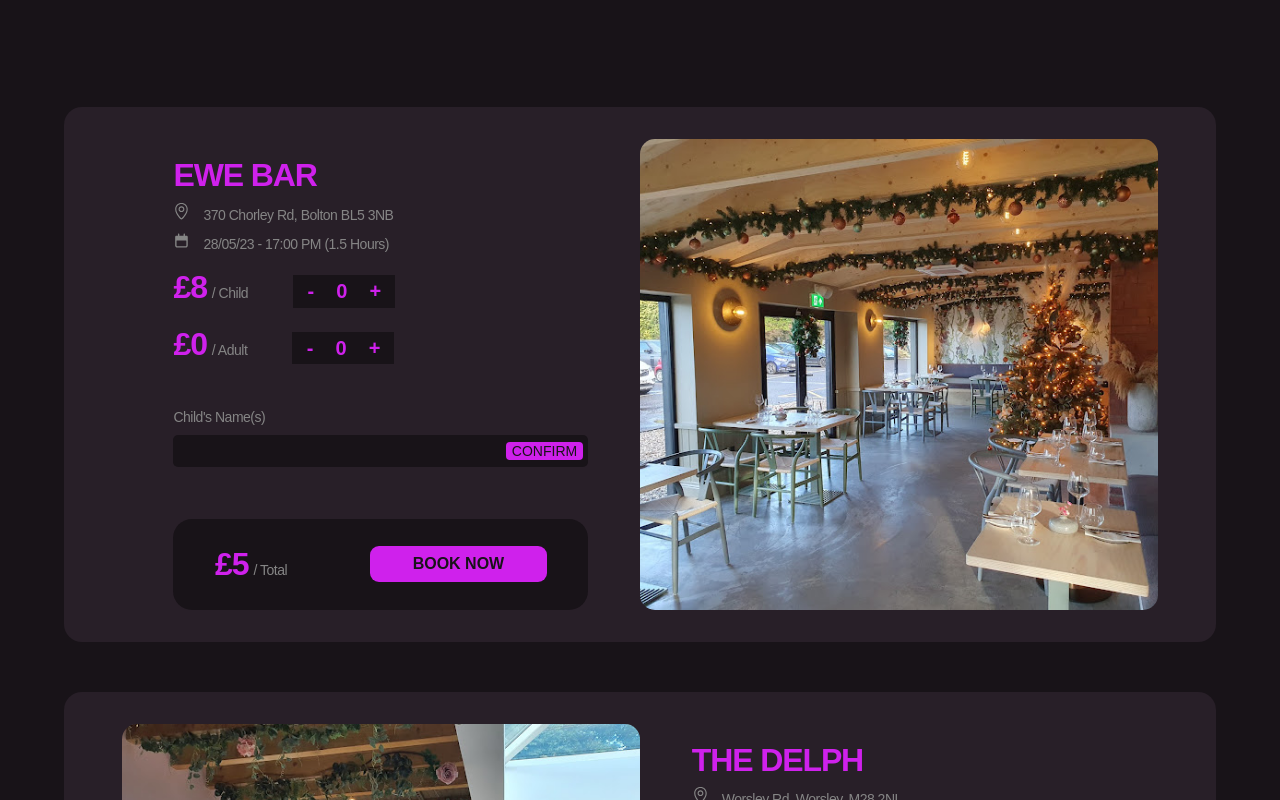
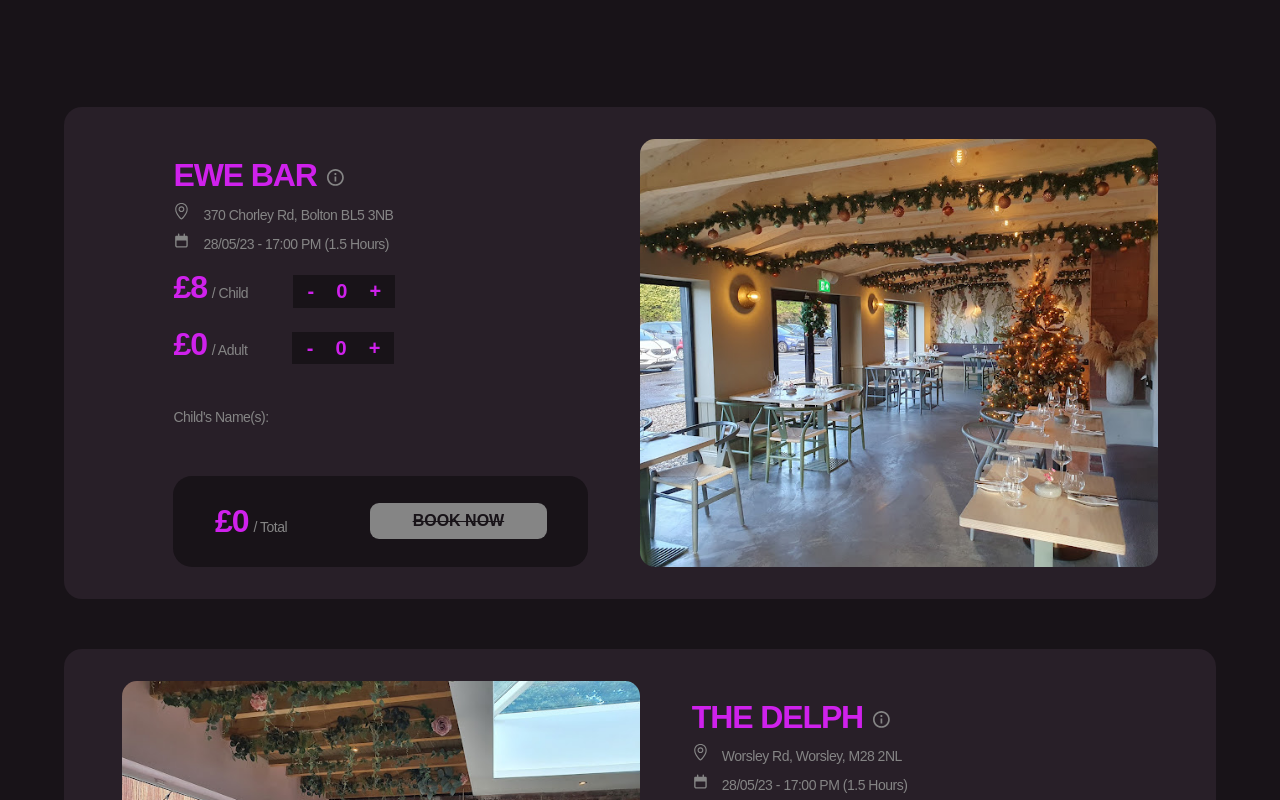
Before and after one commit to fuglyuckDev/louby-lou-new, a Next.js app: page /events in a window 1280 px wide. Shown: the part 780-1580 px from the top of the page. Built offline with nearby package versions, Linux system fonts and the light colour scheme.

Commit message:
Added stripe support
Make sure to env sec

```diff
--- a/components/Burger/Burger.module.scss
+++ b/components/Burger/Burger.module.scss
@@ -9,7 +9,7 @@
 }
 
 .dialog {
-  transition: 0.5;
+  transition: 0.5s;
   width: 100vw;
   height: 100vh;
   background-color: rgba(0, 0, 0, 0.6);
--- a/components/Events/Events.jsx
+++ b/components/Events/Events.jsx
@@ -1,11 +1,68 @@
-import React from "react";
+import React, { useEffect, useState } from "react";
 import styles from "./Events.module.scss";
 import Image from "next/image";
 
 const Events = ({ position, data }) => {
-  const array = [1];
+  const [childCount, setChildCount] = useState(0);
+  const [adultCount, setAdultCount] = useState(0);
+  const [total, setTotal] = useState(0);
+  const [names, setNames] = useState([]);
+  const [lineItems, setLineItems] = useState({});
+
+  let stripeData = [
+    {
+      amount: total * 100,
+      name: data.name + " " + data.date,
+      currency: "GBP",
+      quantity: 1,
+      description: `${adultCount}x Adults, ${childCount}x Children (${names.join(
+        ", "
+      )})`,
+    },
+  ];
+
+  useEffect(() => {
+    setTotal(
+      childCount * data.price[1].child + adultCount * data.price[0].adult
+    );
+  }, [childCount, adultCount]);
+
+  useEffect(() => {
+    childCount === 0 ? setNames([]) : null;
+  }, [childCount]);
+
+  useEffect(() => {
+    setLineItems(stripeData);
+  }, [childCount, adultCount, names, total]);
+
+  const handleNames = (e) => {
+    e.preventDefault();
+    setNames([...names, e.target[0].value]);
+  };
+
+  const checkNames = (input, e) => {
+    input.value !== ""
+      ? (e.target.className = styles.confirm__Button__Greyed)
+        ? (input.style = "color: #cf21ec; pointer-events: none")
+        : null
+      : null;
+  };
+
   return (
     <div className={styles.container}>
+      <dialog className={styles.event__Description} id={data.id}>
+        <h1>{data.name}</h1>
+        <div>
+          <p>{data.description}</p>
+          <div
+            onClick={() => {
+              document.getElementById(data.id).close();
+            }}
+          >
+            <h1>X</h1>
+          </div>
+        </div>
+      </dialog>
       <div
         className={
           position === true
@@ -16,14 +73,38 @@
         <div className={styles.image__Container}>
           <Image
             src={data.imgURL}
-            width={500}
-            height={500}
+            width={200}
+            height={200}
             className={styles.event__Image}
+            alt={`Image from ${data.name} at ${data.postCode}`}
           />
         </div>
         <div className={styles.event__Details}>
           <div className={styles.details__Container}>
-            <h1>{data.name}</h1>
+            <div className={styles.title__Container}>
+              <h1>{data.name}</h1>
+              <div
+                onClick={() => {
+                  document.getElementById(data.id).showModal();
+                }}
+              >
+                <svg
+                  xmlns="http://www.w3.org/2000/svg"
+                  width="17"
+                  height="17"
+                  viewBox="0 0 17 17"
+                  fill="none"
+                >
+                  <path
+                    fillRule="evenodd"
+                    clipRule="evenodd"
+                    d="M8.41 0C3.7653 0 0 3.76525 0 8.41C0 13.0547 3.7653 16.82 8.41 16.82C13.0548 16.82 16.82 13.0547 16.82 8.41C16.82 3.76525 13.0548 0 8.41 0ZM8.41 15.138C4.70019 15.138 1.682 12.1198 1.682 8.41C1.682 4.70019 4.70019 1.682 8.41 1.682C12.1199 1.682 15.138 4.70019 15.138 8.41C15.138 12.1198 12.1199 15.138 8.41 15.138ZM9.46309 5.046C9.46309 5.65576 9.01914 6.09725 8.41854 6.09725C7.79366 6.09725 7.36059 5.65576 7.36059 5.03434C7.36059 4.43707 7.80538 3.99475 8.41854 3.99475C9.01914 3.99475 9.46309 4.43707 9.46309 5.046ZM7.57084 7.569H9.25284V12.615H7.57084V7.569Z"
+                    fill="#858585"
+                  />
+                </svg>
+              </div>
+            </div>
+
             <div className={styles.event__Location}>
               <svg
                 xmlns="http://www.w3.org/2000/svg"
@@ -32,7 +113,7 @@
                 viewBox="0 0 17 18"
                 fill="none"
               >
-                <g clip-path="url(#clip0_153_263)">
+                <g clipPath="url(#clip0_153_263)">
                   <path
                     d="M8.46061 0.921326C5.00104 0.921326 2.18652 3.73697 2.18652 7.19791C2.18652 12.3545 7.83611 17.3894 8.0767 17.6013C8.18638 17.6979 8.32347 17.7463 8.46061 17.7463C8.59776 17.7463 8.73485 17.6979 8.84458 17.6013C9.08506 17.3895 14.7347 12.3545 14.7347 7.19791C14.7347 3.73697 11.9202 0.921326 8.46061 0.921326ZM8.46061 16.369C7.21155 15.1586 3.3484 11.099 3.3484 7.19791C3.3484 4.37768 5.64174 2.08321 8.46061 2.08321C11.2795 2.08321 13.5728 4.37768 13.5728 7.19791C13.5728 11.0989 9.70968 15.1586 8.46061 16.369Z"
                     fill="#858585"
@@ -77,35 +158,101 @@
             <div className={styles.pricing__Child}>
               <h1>£{data.price[1].child}</h1> <p>/ Child</p>
               <div className={styles.counter}>
-                <button>-</button>
-                <p>0</p>
-                <button>+</button>
+                <button
+                  onClick={() => {
+                    childCount === 0 ? null : setChildCount(childCount - 1);
+                  }}
+                >
+                  -
+                </button>
+                <p>{childCount}</p>
+                <button
+                  onClick={() => {
+                    setChildCount(childCount + 1);
+                  }}
+                >
+                  +
+                </button>
               </div>
             </div>
             <div className={styles.pricing__Adult}>
               <h1>£{data.price[0].adult}</h1> <p>/ Adult</p>
               <div className={styles.counter}>
-                <button>-</button>
-                <p>0</p>
-                <button>+</button>
+                <button
+                  onClick={() => {
+                    adultCount === 0 ? null : setAdultCount(adultCount - 1);
+                  }}
+                >
+                  -
+                </button>
+                <p>{adultCount}</p>
+                <button
+                  onClick={() => {
+                    setAdultCount(adultCount + 1);
+                  }}
+                >
+                  +
+                </button>
               </div>
             </div>
           </div>
           <div className={styles.names__Container}>
-            <p>{"Child's Name(s)"}</p>
-            {array.map((item, idx) => (
-              <div key={idx} className={styles.input__Container}>
-                <input></input>
-                <button>CONFIRM</button>
-              </div>
-            ))}
+            <p>{"Child's Name(s):"}</p>
+            {Array(childCount)
+              .fill("")
+              .map((item, idx) => (
+                <form
+                  onSubmit={handleNames}
+                  key={idx}
+                  className={styles.input__Container}
+                >
+                  <input
+                    id={`${data.name} ${idx}`}
+                    required
+                    placeholder="Child's Name"
+                  ></input>
+                  <button
+                    onClick={(e) => {
+                      checkNames(
+                        document.getElementById(`${data.name} ${idx}`),
+                        e
+                      );
+                    }}
+                    type="submit"
+                  >
+                    CONFIRM
+                  </button>
+                </form>
+              ))}
           </div>
           <div className={styles.checkout__Container}>
             <div className={styles.total__Container}>
-              <h1>£5</h1>
+              <h1>£{total}</h1>
               <p>/ Total</p>
             </div>
-            <button>BOOK NOW </button>
+            <form action={"/api/checkout_session"} method="POST">
+              <input
+                name="data"
+                value={JSON.stringify(lineItems)}
+                type="hidden"
+              ></input>
+              <section>
+                <button
+                  type="submit"
+                  className={
+                    adultCount === 0
+                      ? styles.button__Greyed
+                      : childCount !== names.length
+                      ? styles.button__Greyed
+                      : childCount === 0
+                      ? styles.button__Greyed
+                      : null
+                  }
+                >
+                  BOOK NOW
+                </button>
+              </section>
+            </form>
           </div>
         </div>
       </div>
--- a/components/Events/Events.module.scss
+++ b/components/Events/Events.module.scss
@@ -1,4 +1,8 @@
 @import "../../styles/global/variables";
+
+.displayNone {
+  display: none;
+}
 
 .container {
   background-color: $background-light;
@@ -35,6 +39,45 @@
 
 .details__Container h1 {
   margin-top: 20px;
+}
+
+.title__Container {
+  display: flex;
+  flex-direction: row;
+  align-items: baseline;
+}
+
+.title__Container svg {
+  margin-left: 10px;
+  cursor: pointer;
+}
+
+.event__Description {
+  transition: 0.5;
+  width: 70%;
+  border: none;
+  background-color: $background-light;
+  border-radius: 15px;
+
+  @media only screen and (min-width: $tablet) {
+    width: 30%;
+  }
+
+  :nth-child(2) {
+    display: flex;
+    margin-top: 10px;
+    align-items: flex-start;
+    justify-content: space-between;
+    :nth-child(2) h1 {
+      margin-left: 10px;
+      user-select: none;
+      cursor: pointer;
+    }
+  }
+}
+
+.event__Description::backdrop {
+  background-color: rgba(0, 0, 0, 0.6);
 }
 
 .event__Container {
@@ -85,6 +128,12 @@
   margin-left: 13px;
 }
 
+.counter button,
+.input__Container button,
+.checkout__Container button {
+  cursor: pointer;
+}
+
 .event__Location,
 .event__Time {
   margin: 10px 0px 10px 0px;
@@ -98,8 +147,8 @@
   background: $background-dark;
 }
 
-.input__Container button {
-  background-color: $accent-dark;
+.input__Container button,
+.confirm__Button__Greyed {
   border: none;
   border-radius: 4px;
   font-weight: 500;
@@ -107,6 +156,16 @@
   color: $background-dark;
   font-family: $body-font;
   margin-right: 5px;
+}
+
+.input__Container button {
+  background-color: $accent-dark;
+  pointer-events: all;
+}
+.confirm__Button__Greyed {
+  background-color: #858585 !important;
+  text-decoration: line-through;
+  pointer-events: none;
 }
 
 .pricing__Container {
@@ -179,16 +238,26 @@
   margin-top: 46px;
 }
 
-.checkout__Container button {
-  background: #cf21ec;
+.checkout__Container button,
+.button__Greyed {
   font-family: $body-font;
   border-radius: 9px;
   border: none;
   font-weight: 800;
   font-size: 16px;
-  color: $background-dark;
   width: 176.26px;
   height: 36.05px;
+}
+
+.checkout__Container button {
+  background: $accent-dark;
+  color: $background-dark;
+}
+
+.button__Greyed {
+  background: #858585 !important;
+  text-decoration: line-through;
+  pointer-events: none;
 }
 
 .checkout__Container {
--- a/components/Packages/Packages.module.scss
+++ b/components/Packages/Packages.module.scss
@@ -3,9 +3,10 @@
 .container {
   width: 100%;
   display: flex;
-  flex-direction: row-reverse;
+  flex-direction: column;
+  margin: auto;
   justify-content: center;
-  align-items: flex-end;
+  align-items: center;
   & > * {
     margin: 5px 5px 5px 5px;
   }
--- a/components/Pricing/Pricing.module.scss
+++ b/components/Pricing/Pricing.module.scss
@@ -1,28 +1,17 @@
 @import "../../styles/global/variables";
 
 .container {
-  height: 300px;
   @media only screen and (min-width: $tablet) {
-    height: 622px;
   }
 }
 
 .container,
 .container__Important {
-  max-width: 140px;
+  height: 80vh;
+  min-width: 30vw;
   background-color: #00a0fa;
   flex-direction: column-reverse;
   font-family: $body-font;
-  @media only screen and (min-width: $tablet) {
-    max-width: 287px;
-  }
-}
-
-.container__Important {
-  height: 350px;
-  @media only screen and (min-width: $tablet) {
-    height: 800px;
-  }
 }
 
 .package__Name,
@@ -64,27 +53,20 @@
   margin-bottom: 0px;
   text-transform: uppercase;
   font-weight: 800;
-  font-size: 13px;
+  font-size: 36px;
   line-height: 102.44%;
   text-align: center;
   letter-spacing: -0.035em;
-
-  @media only screen and (min-width: $tablet) {
-    font-size: 36px;
-  }
 }
 
 .package__Alt {
   font-weight: 600;
-  font-size: 6px;
+  font-size: 16px;
   line-height: 102.4%;
   text-align: center;
   letter-spacing: -0.035em;
   color: white;
   width: 112px;
-  @media only screen and (min-width: $tablet) {
-    font-size: 16px;
-  }
 }
 
 .pricing__Container {
@@ -99,21 +81,15 @@
 
 .package__Price {
   font-weight: 800;
-  font-size: 20px;
+  font-size: 40px;
   line-height: 102.4%;
   color: white;
-  @media only screen and (min-width: $tablet) {
-    font-size: 40px;
-  }
 }
 
 .package__PerChild {
-  font-size: 6px;
+  font-size: 12px;
   margin-bottom: 3px;
   font-weight: bolder;
-  @media only screen and (min-width: $tablet) {
-    font-size: 12px;
-  }
 }
 
 .options__Container {
@@ -130,12 +106,9 @@
   margin: 0;
   flex-direction: column;
   font-weight: 700;
-  font-size: 6px;
+  font-size: 12px;
   flex-wrap: wrap;
   align-content: center;
-  @media only screen and (min-width: $tablet) {
-    font-size: 12px;
-  }
 
   & > * {
     margin-top: 20px;
@@ -143,17 +116,12 @@
 }
 
 .enquire__Button {
-  width: 70px;
-  height: 13px;
+  width: 167.97px;
+  height: 27.54px;
   background-color: #00a0fa;
   border: none;
   border-radius: 12px;
   font-weight: 700;
-  font-size: 8px;
+  font-size: 13px;
   color: $background-light;
-  @media only screen and (min-width: $tablet) {
-    font-size: 13px;
-    width: 167.97px;
-    height: 27.54px;
-  }
 }
--- a/components/typography/HeroTitle/HeroTitle.module.scss
+++ b/components/typography/HeroTitle/HeroTitle.module.scss
@@ -18,7 +18,7 @@
   letter-spacing: -3px;
   color: white;
   margin: 0;
-  max-width: 70%;
+  max-width: 90%;
   line-height: 0.8;
   text-transform: uppercase;
 
@@ -29,7 +29,7 @@
 
 .button__Container {
   margin-top: 10px;
-  width: 70%;
+  width: 90%;
   display: flex;
   flex-direction: row;
 
@@ -51,12 +51,12 @@
   }
 
   :nth-child(1) {
-    width: 40%;
+    width: 50%;
   }
 
   :nth-child(2) {
     height: 30px;
-    width: 60%;
+    width: 50%;
     background-color: $accent-light;
 
     @media only screen and (min-width: $tablet) {
--- a/package.json
+++ b/package.json
@@ -9,6 +9,8 @@
     "lint": "next lint"
   },
   "dependencies": {
+    "@stripe/react-stripe-js": "^2.1.0",
+    "@stripe/stripe-js": "^1.54.0",
     "eslint": "8.40.0",
     "eslint-config-next": "13.4.2",
     "next": "13.4.2",
@@ -17,6 +19,7 @@
     "react-dom": "18.2.0",
     "sass": "^1.62.1",
     "scss": "^0.2.4",
+    "stripe": "^10.0.0",
     "vimeo": "^2.3.1"
   }
 }
--- /dev/null
+++ b/pages/api/checkout_session.js
@@ -0,0 +1,36 @@
+const stripe = require("stripe")(
+  `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`
+);
+
+export default async function handler(req, res) {
+  if (req.method === "POST") {
+    let reqData = JSON.stringify(req.body.data);
+    let fixData = reqData.replace(/\\/g, "");
+    let moreFixData = fixData.substring(1).slice(0, -1);
+    let parseData = JSON.parse(moreFixData);
+    let mapDesc = moreFixData.description;
+
+    try {
+      const session = await stripe.checkout.sessions.create({
+        billing_address_collection: "auto",
+        payment_intent_data: {
+          description: `${mapDesc}`,
+        },
+        shipping_address_collection: {
+          allowed_countries: ["GB"],
+        },
+        payment_method_types: ["card"],
+        line_items: parseData,
+        mode: "payment",
+        success_url: `${req.headers.origin}/?success=true`,
+        cancel_url: `${req.headers.origin}/?canceled=true`,
+      });
+      res.redirect(303, session.url);
+    } catch (err) {
+      res.status(err.statusCode || 500).json(err.message);
+    }
+  } else {
+    res.setHeader("Allow", "POST");
+    res.status(405).end("Method Not Allowed");
+  }
+}
--- a/pages/api/json/eventsList.json
+++ b/pages/api/json/eventsList.json
@@ -8,7 +8,7 @@
       "length": 1.5,
       "postCode": " 370 Chorley Rd, Bolton BL5 3NB",
       "imgURL": "/images/pictures/ewe bar.jpg",
-      "description": "This is just an example description, this will have more details on it once we figure out the details section or something."
+      "description": "This is just an example description for ewe, this will have more details on it once we figure out the details section or something."
     },
     {
       "id": "Delph-28-05-23",
@@ -18,7 +18,7 @@
       "length": 1.5,
       "postCode": "Worsley Rd, Worsley, M28 2NL",
       "imgURL": "/images/pictures/the_delph.jpg",
-      "description": "This is just an example description, this will have more details on it once we figure out the details section or something."
+      "description": "This is just an example description for the delph, this will have more details on it once we figure out the details section or something."
     },
     {
       "id": "Point-28-05-23",
@@ -28,7 +28,7 @@
       "length": 1.5,
       "postCode": "Ann Ln, Tyldesley, Astley, M29 7SG",
       "imgURL": "/images/pictures/astley_point.jpg",
-      "description": "This is just an example description, this will have more details on it once we figure out the details section or something."
+      "description": "This is just an example description for the point, this will have more details on it once we figure out the details section or something."
     }
   ]
 }
--- a/styles/global/_variables.scss
+++ b/styles/global/_variables.scss
@@ -5,7 +5,7 @@
 $title-small: 65px;
 $title-small-mobile: 46px;
 $button: 20px;
-$button-mobile: 20px;
+$button-mobile: 18px;
 $body: 18px;
 $body-mobile: 17px;
 
```
Also changed, not shown: 1 other file (tests, documents, lock files or other folders).
